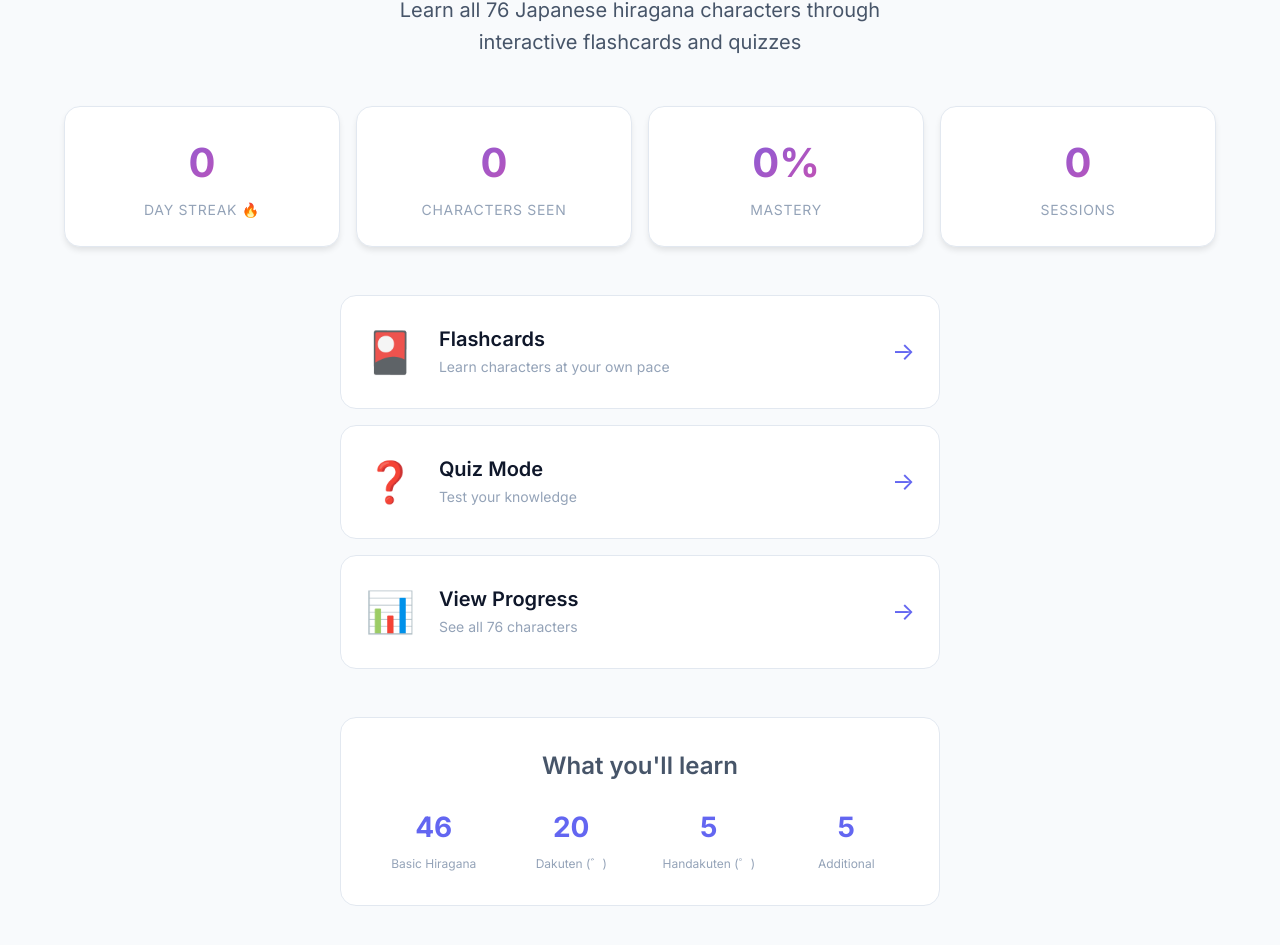
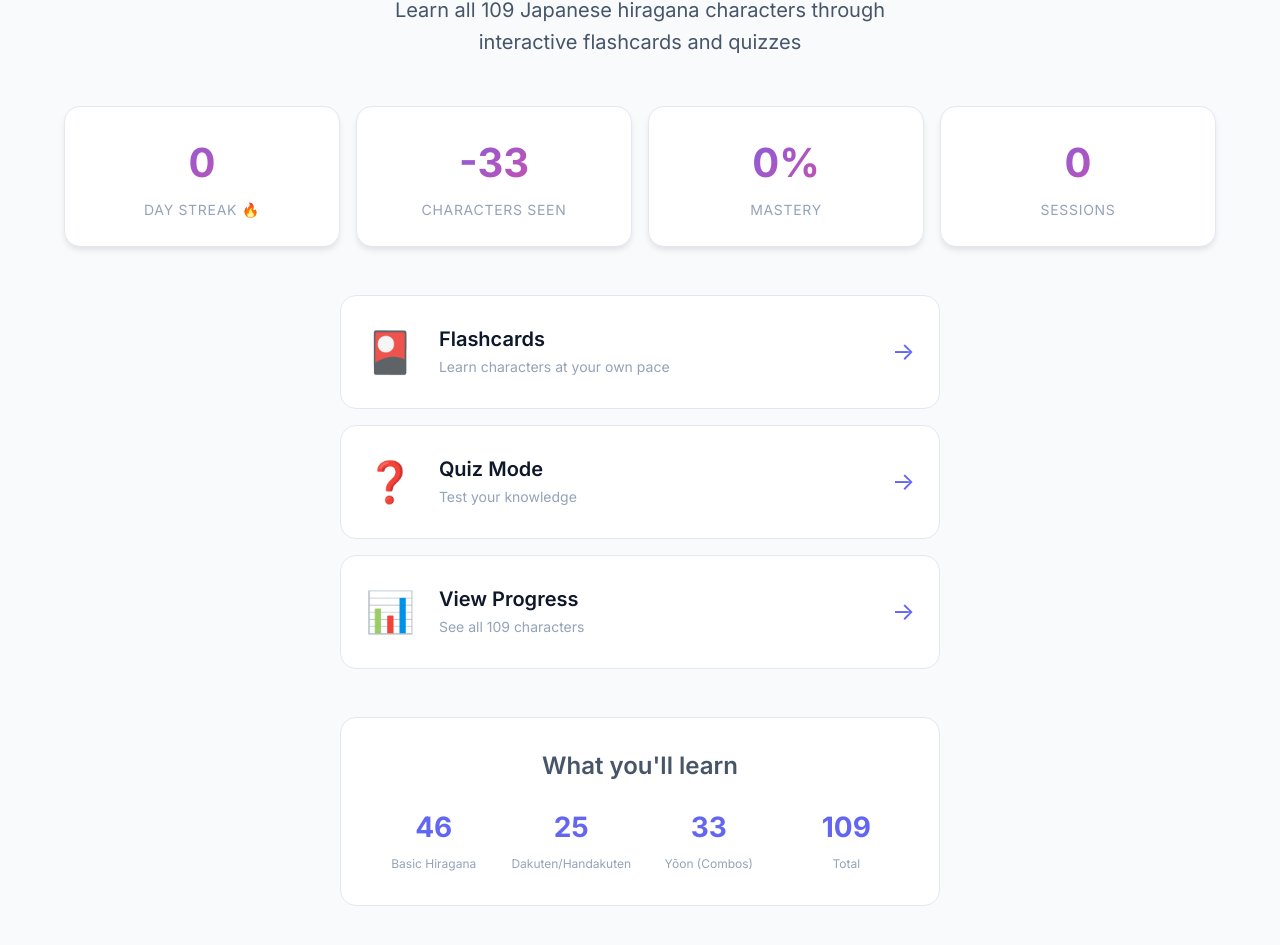
Before and after one commit to ericpearson-clawd/hiragana-app, a React (Vite) app: page / in a window 1280 px wide. Shown: the part 229-1174 px from the top of the page. Built offline with nearby package versions, Linux system fonts and the light colour scheme.

Commit message:
Add 33 yōon (combination) characters
- Total now 109 characters: 46 basic + 25 dakuten/handakuten + 33 yōon
- Added yōon filter to Progress page
- Added 'Main' option in Flashcards for 76-character practice
- Updated all counts across the app

```diff
--- a/src/data/hiragana.js
+++ b/src/data/hiragana.js
@@ -106,12 +106,78 @@ export const hiragana = [
   { char: "ぷ", romaji: "pu", group: "p", type: "handakuten" },
   { char: "ぺ", romaji: "pe", group: "p", type: "handakuten" },
   { char: "ぽ", romaji: "po", group: "p", type: "handakuten" },
+
+  // === YŌON (combination characters) ===
+
+  // K-yōon
+  { char: "きゃ", romaji: "kya", group: "k-yoon", type: "yoon" },
+  { char: "きゅ", romaji: "kyu", group: "k-yoon", type: "yoon" },
+  { char: "きょ", romaji: "kyo", group: "k-yoon", type: "yoon" },
+
+  // S-yōon
+  { char: "しゃ", romaji: "sha", group: "s-yoon", type: "yoon" },
+  { char: "しゅ", romaji: "shu", group: "s-yoon", type: "yoon" },
+  { char: "しょ", romaji: "sho", group: "s-yoon", type: "yoon" },
+
+  // C-yōon
+  { char: "ちゃ", romaji: "cha", group: "c-yoon", type: "yoon" },
+  { char: "ちゅ", romaji: "chu", group: "c-yoon", type: "yoon" },
+  { char: "ちょ", romaji: "cho", group: "c-yoon", type: "yoon" },
+
+  // N-yōon
+  { char: "にゃ", romaji: "nya", group: "n-yoon", type: "yoon" },
+  { char: "にゅ", romaji: "nyu", group: "n-yoon", type: "yoon" },
+  { char: "にょ", romaji: "nyo", group: "n-yoon", type: "yoon" },
+
+  // H-yōon
+  { char: "ひゃ", romaji: "hya", group: "h-yoon", type: "yoon" },
+  { char: "ひゅ", romaji: "hyu", group: "h-yoon", type: "yoon" },
+  { char: "ひょ", romaji: "hyo", group: "h-yoon", type: "yoon" },
+
+  // M-yōon
+  { char: "みゃ", romaji: "mya", group: "m-yoon", type: "yoon" },
+  { char: "みゅ", romaji: "myu", group: "m-yoon", type: "yoon" },
+  { char: "みょ", romaji: "myo", group: "m-yoon", type: "yoon" },
+
+  // R-yōon
+  { char: "りゃ", romaji: "rya", group: "r-yoon", type: "yoon" },
+  { char: "りゅ", romaji: "ryu", group: "r-yoon", type: "yoon" },
+  { char: "りょ", romaji: "ryo", group: "r-yoon", type: "yoon" },
+
+  // G-yōon (voiced)
+  { char: "ぎゃ", romaji: "gya", group: "g-yoon", type: "yoon" },
+  { char: "ぎゅ", romaji: "gyu", group: "g-yoon", type: "yoon" },
+  { char: "ぎょ", romaji: "gyo", group: "g-yoon", type: "yoon" },
+
+  // J-yōon (voiced)
+  { char: "じゃ", romaji: "ja", group: "j-yoon", type: "yoon" },
+  { char: "じゅ", romaji: "ju", group: "j-yoon", type: "yoon" },
+  { char: "じょ", romaji: "jo", group: "j-yoon", type: "yoon" },
+
+  // B-yōon (voiced)
+  { char: "びゃ", romaji: "bya", group: "b-yoon", type: "yoon" },
+  { char: "びゅ", romaji: "byu", group: "b-yoon", type: "yoon" },
+  { char: "びょ", romaji: "byo", group: "b-yoon", type: "yoon" },
+
+  // P-yōon (semi-voiced)
+  { char: "ぴゃ", romaji: "pya", group: "p-yoon", type: "yoon" },
+  { char: "ぴゅ", romaji: "pyu", group: "p-yoon", type: "yoon" },
+  { char: "ぴょ", romaji: "pyo", group: "p-yoon", type: "yoon" },
 ];
 
 // Get characters by type
 export const getBasicHiragana = () => hiragana.filter(h => h.type === "basic");
 export const getDakutenHiragana = () => hiragana.filter(h => h.type === "dakuten");
 export const getHandakutenHiragana = () => hiragana.filter(h => h.type === "handakuten");
+export const getYoonHiragana = () => hiragana.filter(h => h.type === "yoon");
+
+// Get main hiragana (excluding yoon for simpler practice)
+export const getMainHiragana = () => hiragana.filter(h => h.type !== "yoon");
+
+// Total counts
+export const TOTAL_MAIN = 76; // Basic + Dakuten + Handakuten
+export const TOTAL_YOON = 33; // Combination characters
+export const TOTAL_ALL = 109; // Everything
 
 // Get characters by group
 export const getByGroup = (group) => hiragana.filter(h => h.group === group);
@@ -135,6 +201,24 @@ export const groups = [
   { id: "p", name: "P-row (handakuten)", chars: "ぱぴぷぺぽ" },
 ];
 
+// Yoon groups (combination characters)
+export const yoonGroups = [
+  { id: "k-yoon", name: "K-yōon", chars: "きゃきゅきょ" },
+  { id: "s-yoon", name: "S-yōon", chars: "しゃしゅしょ" },
+  { id: "c-yoon", name: "C-yōon", chars: "ちゃちゅちょ" },
+  { id: "n-yoon", name: "N-yōon", chars: "にゃにゅにょ" },
+  { id: "h-yoon", name: "H-yōon", chars: "ひゃひゅひょ" },
+  { id: "m-yoon", name: "M-yōon", chars: "みゃみゅみょ" },
+  { id: "r-yoon", name: "R-yōon", chars: "りゃりゅりょ" },
+  { id: "g-yoon", name: "G-yōon", chars: "ぎゃぎゅぎょ" },
+  { id: "j-yoon", name: "J-yōon", chars: "じゃじゅじょ" },
+  { id: "b-yoon", name: "B-yōon", chars: "びゃびゅびょ" },
+  { id: "p-yoon", name: "P-yōon", chars: "ぴゃぴゅぴょ" },
+];
+
+// All groups combined
+export const allGroups = [...groups, ...yoonGroups];
+
 // Shuffle utility
 export const shuffle = (array) => {
   const shuffled = [...array];
--- a/src/hooks/useProgress.js
+++ b/src/hooks/useProgress.js
@@ -97,7 +97,7 @@ export function useProgress() {
     const chars = Object.keys(progress.characters);
     if (chars.length === 0) return 0;
     const totalMastery = chars.reduce((sum, char) => sum + getMastery(char), 0);
-    return Math.round(totalMastery / 76); // 76 total hiragana
+    return Math.round(totalMastery / 109); // 109 total hiragana including yoon
   }, [progress.characters, getMastery]);
 
   // Get characters that need more practice (low mastery)
@@ -109,7 +109,7 @@ export function useProgress() {
 
   // Get characters never practiced
   const getUnpracticedCount = useCallback(() => {
-    return 76 - Object.keys(progress.characters).length;
+    return 109 - Object.keys(progress.characters).length;
   }, [progress.characters]);
 
   // Toggle dark mode
--- a/src/pages/Flashcards.jsx
+++ b/src/pages/Flashcards.jsx
@@ -1,5 +1,5 @@
 import { useState, useEffect, useCallback } from 'react';
-import { hiragana, shuffle, groups } from '../data/hiragana';
+import { hiragana, shuffle, groups, yoonGroups, allGroups } from '../data/hiragana';
 
 export default function Flashcards({ recordAttempt, updateStreak, getMastery }) {
   const [deck, setDeck] = useState([]);
@@ -14,6 +14,8 @@ export default function Flashcards({ recordAttempt, updateStreak, getMastery })
     let cards = [];
     if (selectedGroups.includes('all')) {
       cards = [...hiragana];
+    } else if (selectedGroups.includes('main')) {
+      cards = hiragana.filter(h => h.type !== 'yoon');
     } else {
       cards = hiragana.filter(h => selectedGroups.includes(h.group));
     }
@@ -54,11 +56,11 @@ export default function Flashcards({ recordAttempt, updateStreak, getMastery })
   };
 
   const toggleGroup = (groupId) => {
-    if (groupId === 'all') {
-      setSelectedGroups(['all']);
+    if (groupId === 'all' || groupId === 'main') {
+      setSelectedGroups([groupId]);
     } else {
       setSelectedGroups(prev => {
-        const filtered = prev.filter(g => g !== 'all');
+        const filtered = prev.filter(g => g !== 'all' && g !== 'main');
         if (filtered.includes(groupId)) {
           const result = filtered.filter(g => g !== groupId);
           return result.length === 0 ? ['all'] : result;
@@ -130,10 +132,18 @@ export default function Flashcards({ recordAttempt, updateStreak, getMastery })
               onClick={() => toggleGroup('all')}
             >
               <span className="group-chars">All</span>
-              <span className="group-name">76 characters</span>
+              <span className="group-name">109 characters</span>
             </button>
 
-            {groups.map(group => (
+            <button
+              className={`group-btn ${selectedGroups.includes('main') ? 'active' : ''}`}
+              onClick={() => toggleGroup('main')}
+            >
+              <span className="group-chars">Main</span>
+              <span className="group-name">76 (no yōon)</span>
+            </button>
+
+            {allGroups.map(group => (
               <button
                 key={group.id}
                 className={`group-btn ${selectedGroups.includes(group.id) ? 'active' : ''}`}
@@ -147,8 +157,11 @@ export default function Flashcards({ recordAttempt, updateStreak, getMastery })
 
           <div className="start-action">
             <button className="btn btn-primary btn-lg" onClick={startSession}>
-              Start Practice ({selectedGroups.includes('all') ? 76 :
-                hiragana.filter(h => selectedGroups.includes(h.group)).length} cards)
+              Start Practice ({
+                selectedGroups.includes('all') ? 109 :
+                selectedGroups.includes('main') ? 76 :
+                hiragana.filter(h => selectedGroups.includes(h.group)).length
+              } cards)
             </button>
           </div>
         </div>
--- a/src/pages/Home.jsx
+++ b/src/pages/Home.jsx
@@ -13,7 +13,7 @@ export default function Home({ progress, getOverallMastery, getUnpracticedCount
             Master <span className="gradient-text">Hiragana</span>
           </h1>
           <p className="home-subtitle">
-            Learn all 76 Japanese hiragana characters through interactive flashcards and quizzes
+            Learn all 109 Japanese hiragana characters through interactive flashcards and quizzes
           </p>
         </div>
 
@@ -59,7 +59,7 @@ export default function Home({ progress, getOverallMastery, getUnpracticedCount
             <div className="action-icon">📊</div>
             <div className="action-content">
               <h3>View Progress</h3>
-              <p>See all {76} characters</p>
+              <p>See all 109 characters</p>
             </div>
             <div className="action-arrow">→</div>
           </Link>
@@ -73,16 +73,16 @@ export default function Home({ progress, getOverallMastery, getUnpracticedCount
               <span className="info-label">Basic Hiragana</span>
             </div>
             <div className="info-item">
-              <span className="info-count">20</span>
-              <span className="info-label">Dakuten (゛)</span>
+              <span className="info-count">25</span>
+              <span className="info-label">Dakuten/Handakuten</span>
             </div>
             <div className="info-item">
-              <span className="info-count">5</span>
-              <span className="info-label">Handakuten (゜)</span>
+              <span className="info-count">33</span>
+              <span className="info-label">Yōon (Combos)</span>
             </div>
             <div className="info-item">
-              <span className="info-count">5</span>
-              <span className="info-label">Additional</span>
+              <span className="info-count">109</span>
+              <span className="info-label">Total</span>
             </div>
           </div>
         </div>
--- a/src/pages/Progress.jsx
+++ b/src/pages/Progress.jsx
@@ -1,5 +1,5 @@
 import { useState } from 'react';
-import { hiragana, groups } from '../data/hiragana';
+import { hiragana, groups, yoonGroups, TOTAL_ALL } from '../data/hiragana';
 
 export default function Progress({ progress, getMastery, getOverallMastery }) {
   const [selectedChar, setSelectedChar] = useState(null);
@@ -15,11 +15,12 @@ export default function Progress({ progress, getMastery, getOverallMastery }) {
     return 'mastered';
   };
 
-  const filteredGroups = groups.filter(g => {
+  const filteredGroups = [...groups, ...yoonGroups].filter(g => {
     if (filter === 'all') return true;
-    if (filter === 'basic') return !['g', 'z', 'd', 'b', 'p'].includes(g.id);
+    if (filter === 'basic') return !['g', 'z', 'd', 'b', 'p'].includes(g.id) && !g.id.includes('yoon');
     if (filter === 'dakuten') return ['g', 'z', 'd', 'b'].includes(g.id);
     if (filter === 'handakuten') return g.id === 'p';
+    if (filter === 'yoon') return g.id.includes('yoon');
     return true;
   });
 
@@ -102,7 +103,7 @@ export default function Progress({ progress, getMastery, getOverallMastery }) {
             className={`filter-tab ${filter === 'all' ? 'active' : ''}`}
             onClick={() => setFilter('all')}
           >
-            All (76)
+            All (109)
           </button>
           <button
             className={`filter-tab ${filter === 'basic' ? 'active' : ''}`}
@@ -121,6 +122,12 @@ export default function Progress({ progress, getMastery, getOverallMastery }) {
             onClick={() => setFilter('handakuten')}
           >
             Handakuten (5)
+          </button>
+          <button
+            className={`filter-tab ${filter === 'yoon' ? 'active' : ''}`}
+            onClick={() => setFilter('yoon')}
+          >
+            Yōon (33)
           </button>
         </div>
 
--- a/src/pages/Quiz.jsx
+++ b/src/pages/Quiz.jsx
@@ -165,7 +165,7 @@ export default function Quiz({ recordAttempt, updateStreak }) {
 
           <div className="quiz-info">
             <p>📝 20 questions per quiz</p>
-            <p>🎯 All 76 hiragana characters</p>
+            <p>🎯 All 109 hiragana characters</p>
           </div>
         </div>
         <style>{styles}</style>
```
